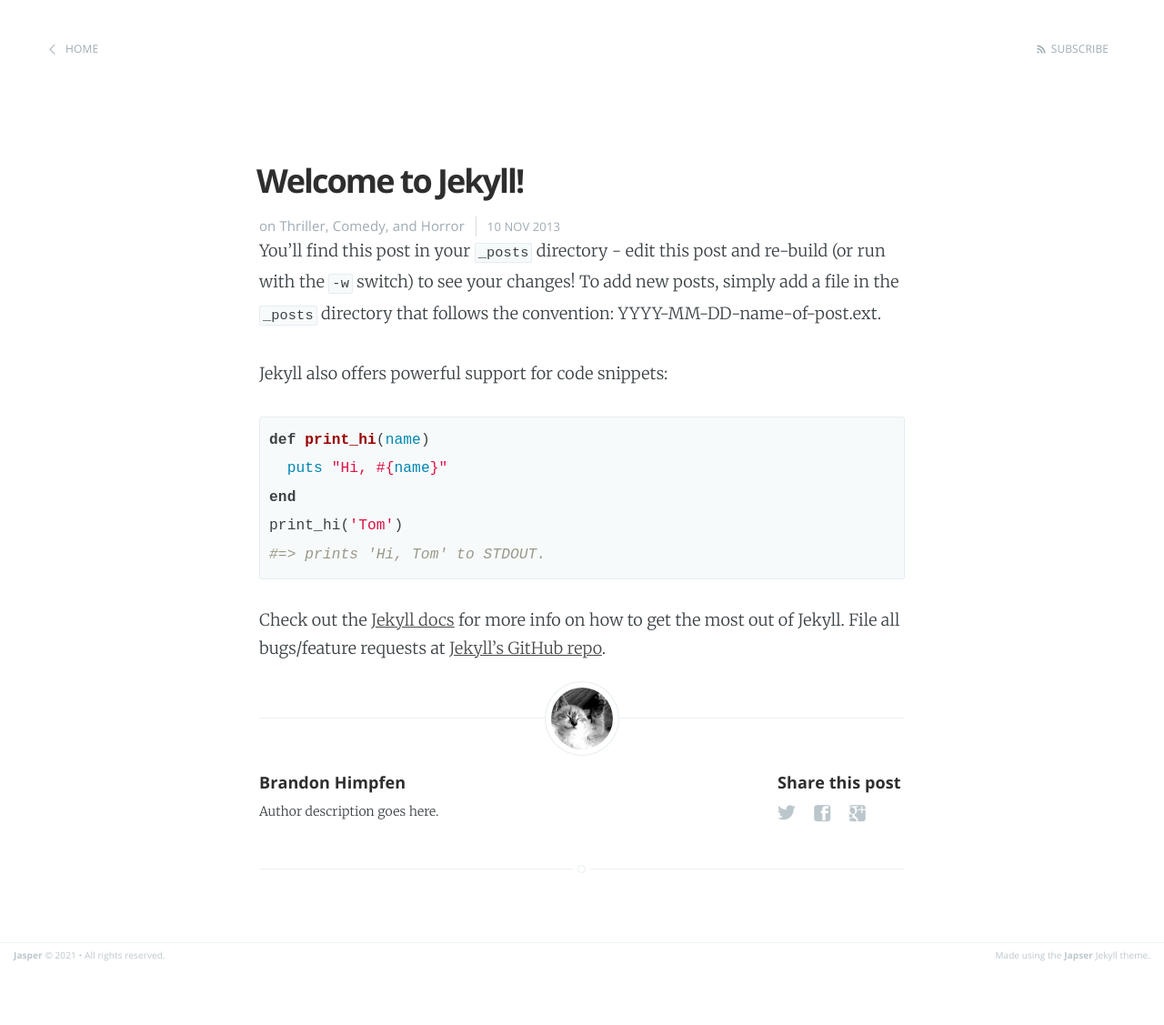
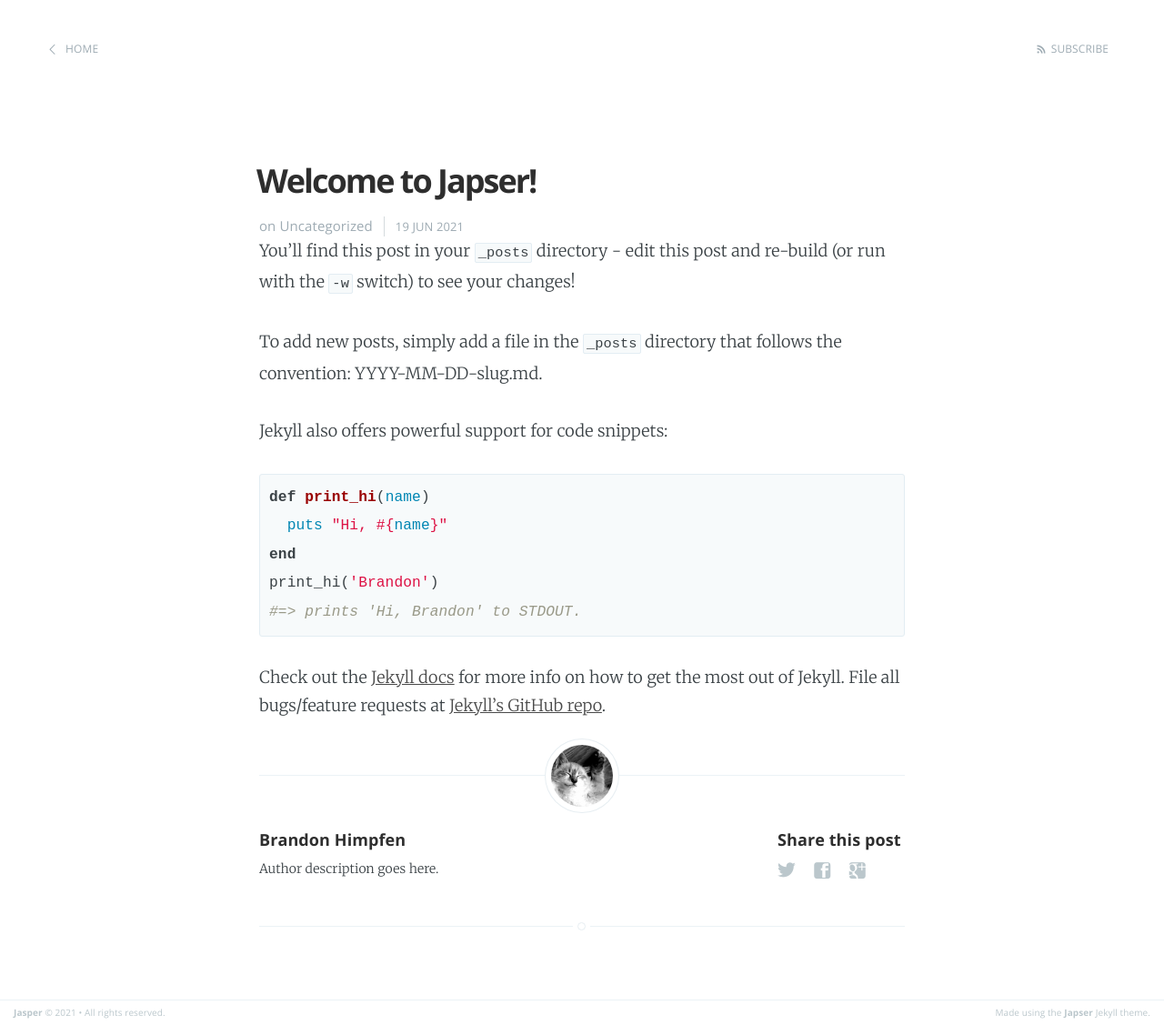
Before and after one commit to brandonhimpfen/jasper, a Jekyll site: the page built from _posts/2021-06-19-welcome-to-jasper.md, in a window 1280 px wide. Shown: the whole page at 91% size. Built offline with Jekyll 4.4.1, drawn with Linux system fonts in a browser that asks for light colours; before the commit the page ends 1064 px from its top, so only the background shows below that.

Commit message:
Update holder post.

```diff
--- a/_posts/2013-11-10-welcome-to-jekyll.markdown
+++ b/_posts/2021-06-19-welcome-to-jasper.md
@@ -1,12 +1,13 @@
 ---
 layout: post
-title:  "Welcome to Jekyll!"
-date:   2013-11-10 10:18:00
-categories: Thriller Comedy Horror
+title:  "Welcome to Japser!"
+date:   2021-06-19 10:18:00
+categories: Uncategorized
 ---
 
 You'll find this post in your `_posts` directory - edit this post and re-build (or run with the `-w` switch) to see your changes!
-To add new posts, simply add a file in the `_posts` directory that follows the convention: YYYY-MM-DD-name-of-post.ext.
+
+To add new posts, simply add a file in the `_posts` directory that follows the convention: YYYY-MM-DD-slug.md.
 
 Jekyll also offers powerful support for code snippets:
 
@@ -14,8 +15,8 @@
 def print_hi(name)
   puts "Hi, #{name}"
 end
-print_hi('Tom')
-#=> prints 'Hi, Tom' to STDOUT.
+print_hi('Brandon')
+#=> prints 'Hi, Brandon' to STDOUT.
 {% endhighlight %}
 
 Check out the [Jekyll docs][jekyll] for more info on how to get the most out of Jekyll. File all bugs/feature requests at [Jekyll's GitHub repo][jekyll-gh].
```
